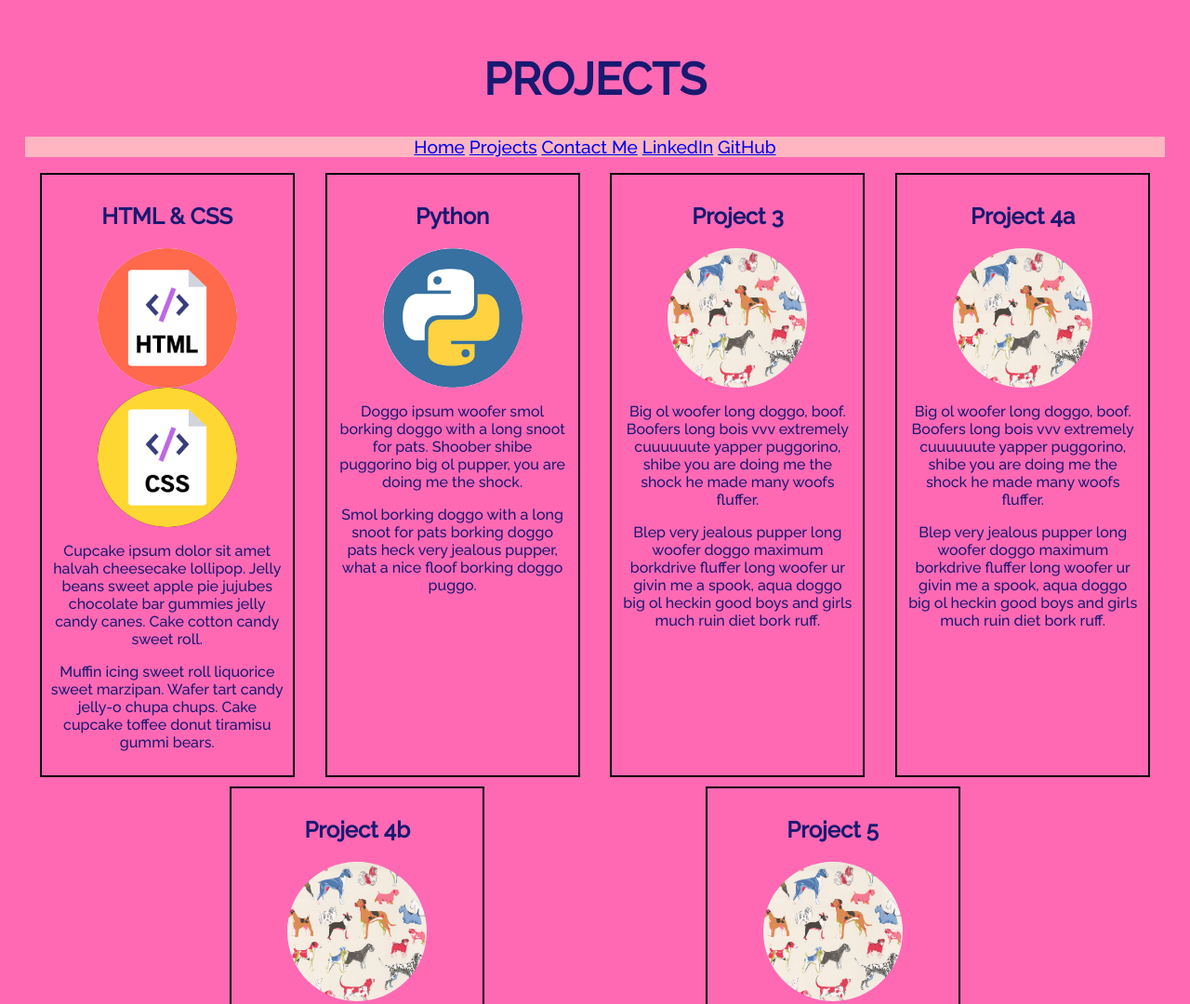
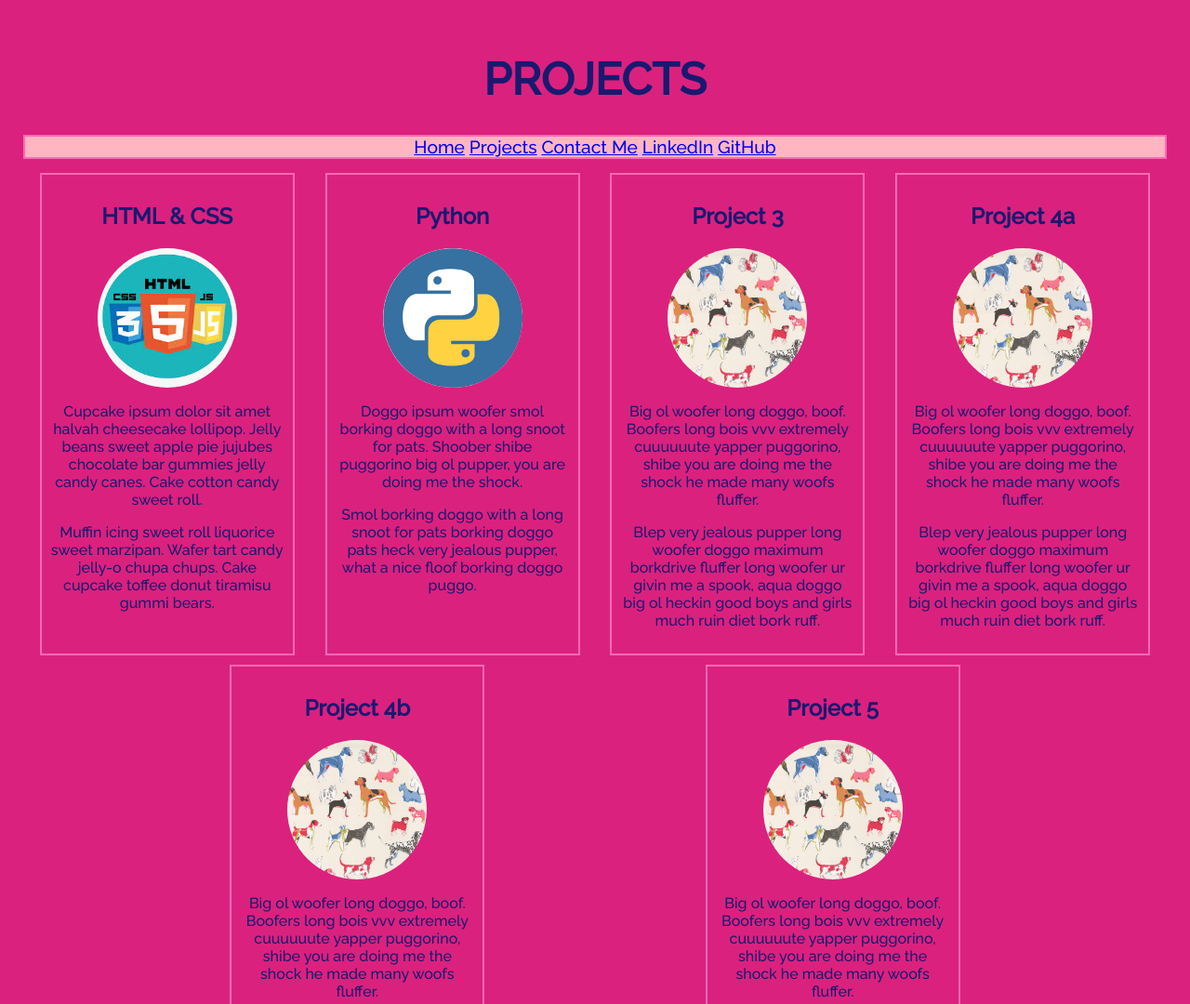
Before and after one commit to RebeccaMillwood/RebeccaMillwood.github.io, a plain HTML site: page Projects.html in a window 1280 px wide. Shown: the top 1080 px of the page at 93% size. Drawn offline with Linux system fonts and the light colour scheme.

Commit message:
updated backgorund colour and changed HTML/CSS image for Projects page

```diff
--- a/Projects.html
+++ b/Projects.html
@@ -23,8 +23,7 @@
         <div id="project-content">
             <div class="card">
                 <h2>HTML & CSS</h2>
-                <img class ="project-pics" src="Images/html-2.png" alt="html logo">
-                <img class ="project-pics" src="Images/css-2.png" alt="css logo">
+                <img class ="project-pics" src="Images/html-css-combined-logo.jpeg" alt="html logo">
                 <div class = "project-text">
                     <p>Cupcake ipsum dolor sit amet halvah cheesecake lollipop. Jelly beans sweet apple pie jujubes chocolate bar gummies jelly candy canes. Cake cotton candy sweet roll.</p>
                     <p>Muffin icing sweet roll liquorice sweet marzipan. Wafer tart candy jelly-o chupa chups. Cake cupcake toffee donut tiramisu gummi bears.</p>
--- a/styles.css
+++ b/styles.css
@@ -4,7 +4,7 @@
 
 html{
     font-family: 'Raleway', sans-serif;
-    background-color: hotpink;
+    background-color: #DB217E;
     color:midnightblue;
 }
 body{
@@ -63,7 +63,7 @@ a:hover{
 }
 
 div.card{
-    border: 2px solid black;
+    border: 2px solid hotpink;
     padding:10px;
     margin: 5px;
     height: auto;
```
Also changed, not shown: Images/html-css-combined-logo.jpeg (added).
